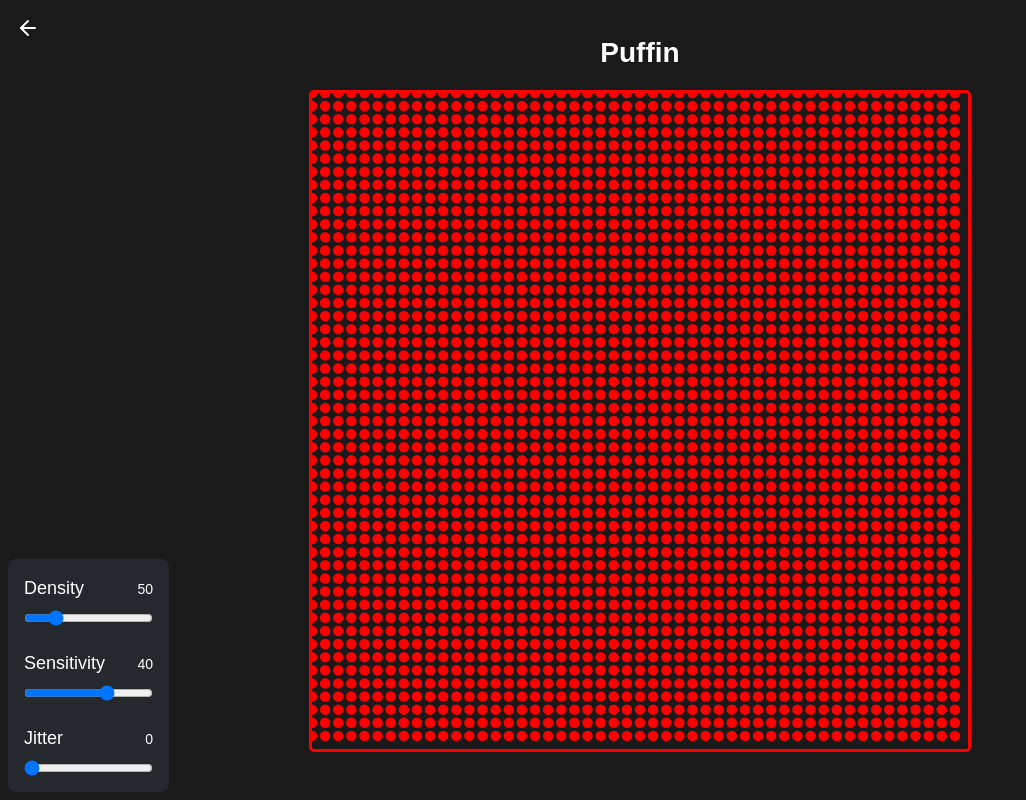
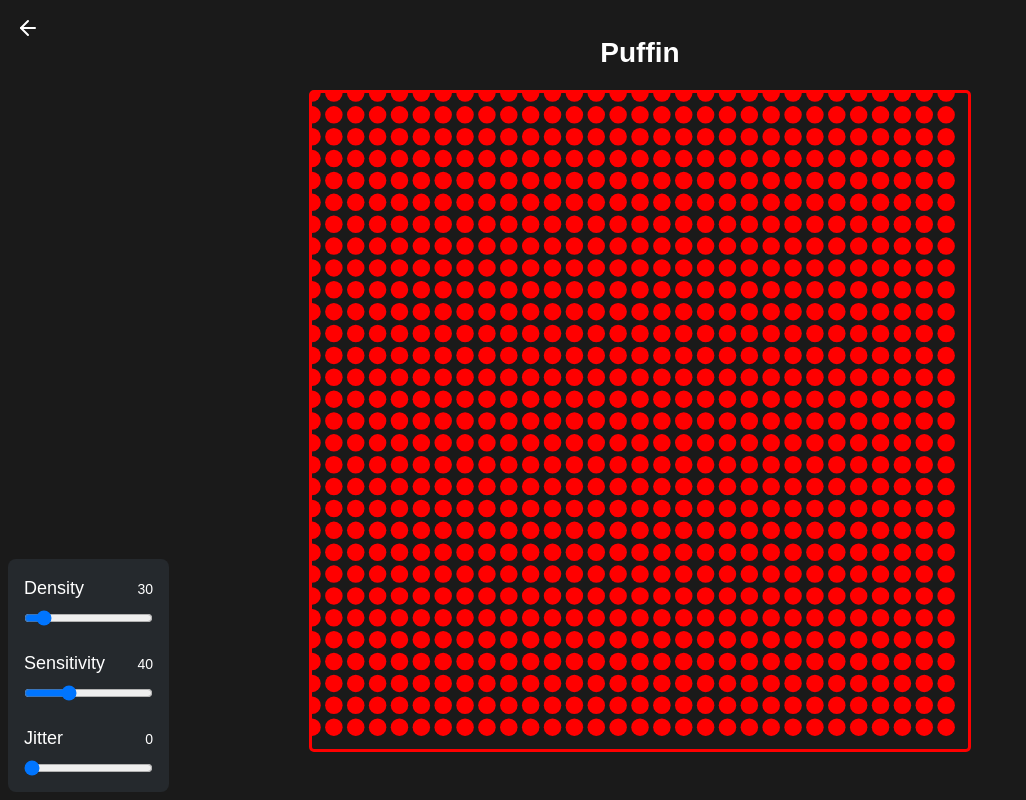
Before and after one commit to joshwcomeau/wa-svg-vs-canvas, a React (Vite) app: page /puffin in a window 1280 px wide. Shown: the whole page, without its empty margins (0-1026 px from the left). Built offline with nearby package versions, Linux system fonts and the light colour scheme.

Commit message:
Tweak values

```diff
--- a/src/components/ControlPanel/ControlPanel.tsx
+++ b/src/components/ControlPanel/ControlPanel.tsx
@@ -41,7 +41,7 @@ function ControlPanel() {
           type="range"
           value={sensitivity}
           min={1}
-          max={60}
+          max={120}
           onChange={(ev) => {
             setSensitivity(Number(ev.target.value));
           }}
--- a/src/components/StateProvider/StateProvider.tsx
+++ b/src/components/StateProvider/StateProvider.tsx
@@ -13,7 +13,7 @@ export const StateContext = React.createContext({
 });
 
 function StateProvider({ children }: { children: React.ReactNode }) {
-  const [density, setDensity] = React.useState(50);
+  const [density, setDensity] = React.useState(30);
   const [sensitivity, setSensitivity] = React.useState(40);
   const [jitter, setJitter] = React.useState(0);
   const [enableRandomColors, setEnableRandomColors] =
```
